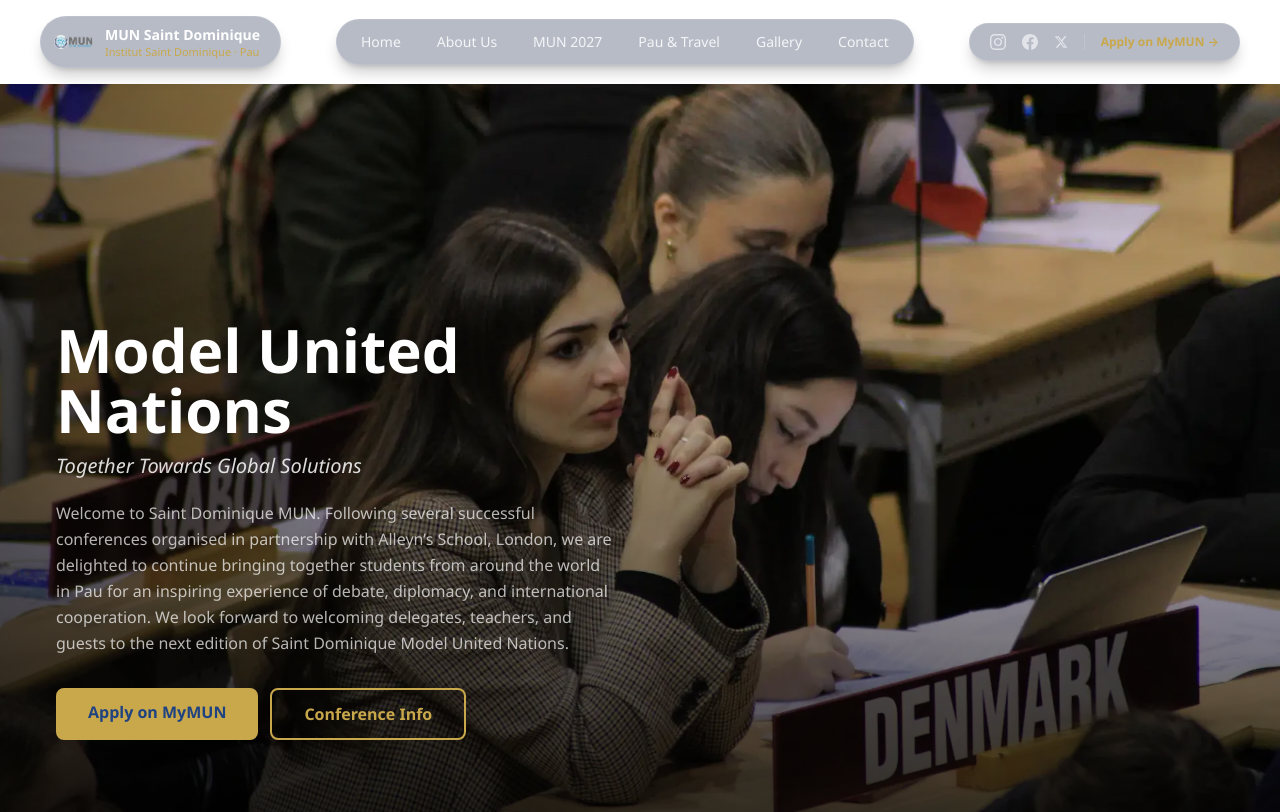
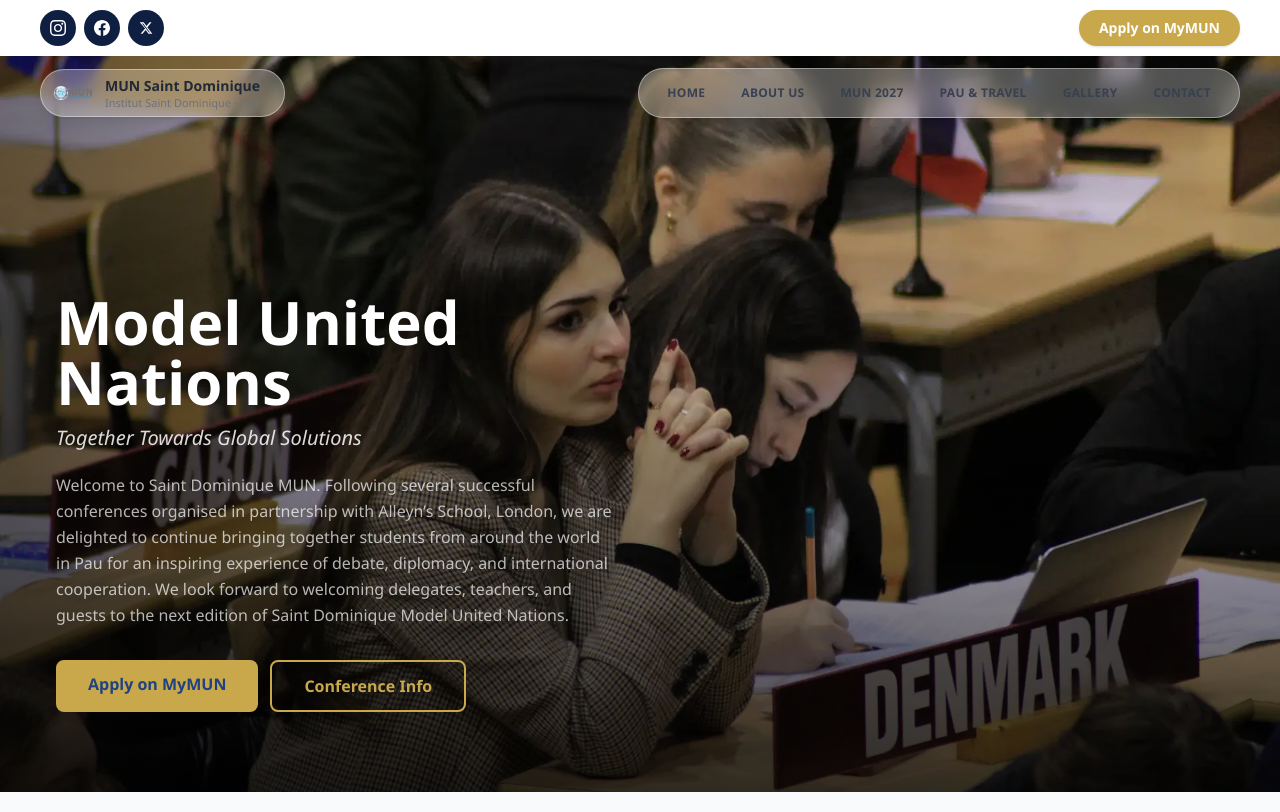
Before and after one commit to gastongabaixtucf8/projet-MUN-saintdo, a Next.js app: page / in a window 1280 px wide. Shown: the top 812 px of the page. Built offline with nearby package versions, Linux system fonts and the light colour scheme.

Commit message:
auto-save

```diff
--- a/components/Header.tsx
+++ b/components/Header.tsx
@@ -2,7 +2,7 @@
 
 import Link from 'next/link'
 import Image from 'next/image'
-import { useEffect, useState } from 'react'
+import { useState } from 'react'
 
 const navLinks = [
   { href: '/', label: 'Home' },
@@ -13,30 +13,41 @@ const navLinks = [
   { href: '/contact', label: 'Contact' },
 ]
 
-const glass = 'bg-navy-dark/30 backdrop-blur-xl backdrop-saturate-150 border border-white/10 shadow-lg shadow-black/20'
+const glass = 'bg-white/30 backdrop-blur-md backdrop-saturate-150 border border-white/40 shadow-lg shadow-black/10'
 
 export default function Header() {
   const [open, setOpen] = useState(false)
-  const [scrolled, setScrolled] = useState(false)
-
-  useEffect(() => {
-    const onScroll = () => setScrolled(window.scrollY > 24)
-    onScroll()
-    window.addEventListener('scroll', onScroll, { passive: true })
-    return () => window.removeEventListener('scroll', onScroll)
-  }, [])
 
   return (
     <header className="sticky top-0 z-50">
-      <div className="px-6 lg:px-10 py-4 flex items-center justify-between gap-4">
 
-        {/* Logo + name pill — fades out on scroll */}
-        <Link
-          href="/"
-          className={`flex items-center gap-3 rounded-full pl-2 pr-5 py-2 transition-all duration-300 ${glass} ${
-            scrolled ? 'opacity-0 -translate-x-1 pointer-events-none' : 'opacity-100'
-          }`}
-        >
+      {/* Top bar: solid white, social circles + Apply button */}
+      <div className="bg-white relative z-20">
+        <div className="px-6 lg:px-10 py-2.5 flex items-center justify-between gap-4">
+          <div className="flex items-center gap-2">
+            <a href="https://www.instagram.com/mun_saintdo/" target="_blank" rel="noopener noreferrer" aria-label="Instagram" className="w-9 h-9 rounded-full bg-navy-dark text-white flex items-center justify-center hover:bg-navy-mid transition-colors">
+              <svg width="16" height="16" fill="currentColor" viewBox="0 0 24 24"><path d="M12 2.163c3.204 0 3.584.012 4.85.07 3.252.148 4.771 1.691 4.919 4.919.058 1.265.069 1.645.069 4.849 0 3.205-.012 3.584-.069 4.849-.149 3.225-1.664 4.771-4.919 4.919-1.266.058-1.644.07-4.85.07-3.204 0-3.584-.012-4.849-.07-3.26-.149-4.771-1.699-4.919-4.92-.058-1.265-.07-1.644-.07-4.849 0-3.204.013-3.583.07-4.849.149-3.227 1.664-4.771 4.919-4.919 1.266-.057 1.645-.069 4.849-.069zm0-2.163c-3.259 0-3.667.014-4.947.072-4.358.2-6.78 2.618-6.98 6.98-.059 1.281-.073 1.689-.073 4.948 0 3.259.014 3.668.072 4.948.2 4.358 2.618 6.78 6.98 6.98 1.281.058 1.689.072 4.948.072 3.259 0 3.668-.014 4.948-.072 4.354-.2 6.782-2.618 6.979-6.98.059-1.28.073-1.689.073-4.948 0-3.259-.014-3.667-.072-4.947-.196-4.354-2.617-6.78-6.979-6.98-1.281-.059-1.69-.073-4.949-.073zm0 5.838c-3.403 0-6.162 2.759-6.162 6.162s2.759 6.163 6.162 6.163 6.162-2.759 6.162-6.163c0-3.403-2.759-6.162-6.162-6.162zm0 10.162c-2.209 0-4-1.79-4-4 0-2.209 1.791-4 4-4s4 1.791 4 4c0 2.21-1.791 4-4 4zm6.406-11.845c-.796 0-1.441.645-1.441 1.44s.645 1.44 1.441 1.44c.795 0 1.439-.645 1.439-1.44s-.644-1.44-1.439-1.44z"/></svg>
+            </a>
+            <a href="https://www.facebook.com/mun.saintdominique" target="_blank" rel="noopener noreferrer" aria-label="Facebook" className="w-9 h-9 rounded-full bg-navy-dark text-white flex items-center justify-center hover:bg-navy-mid transition-colors">
+              <svg width="16" height="16" fill="currentColor" viewBox="0 0 24 24"><path d="M24 12.073c0-6.627-5.373-12-12-12s-12 5.373-12 12c0 5.99 4.388 10.954 10.125 11.854v-8.385H7.078v-3.47h3.047V9.43c0-3.007 1.792-4.669 4.533-4.669 1.312 0 2.686.235 2.686.235v2.953H15.83c-1.491 0-1.956.925-1.956 1.874v2.25h3.328l-.532 3.47h-2.796v8.385C19.612 23.027 24 18.062 24 12.073z"/></svg>
+            </a>
+            <a href="https://x.com/mun_saintdo" target="_blank" rel="noopener noreferrer" aria-label="X / Twitter" className="w-9 h-9 rounded-full bg-navy-dark text-white flex items-center justify-center hover:bg-navy-mid transition-colors">
+              <svg width="14" height="14" fill="currentColor" viewBox="0 0 24 24"><path d="M18.244 2.25h3.308l-7.227 8.26 8.502 11.24H16.17l-4.714-6.231-5.401 6.231H2.747l7.73-8.835L1.254 2.25H8.08l4.713 6.231zm-1.161 17.52h1.833L7.084 4.126H5.117z"/></svg>
+            </a>
+          </div>
+
+          <a href="https://mymun.com/" target="_blank" rel="noopener noreferrer" className="bg-gold hover:bg-yellow-500 text-white font-semibold text-sm rounded-full px-5 py-2 transition-colors shadow whitespace-nowrap">
+            Apply on MyMUN
+          </a>
+        </div>
+      </div>
+
+      {/* Floating pills over the hero */}
+      <div className="absolute top-full left-0 right-0 z-10 px-6 lg:px-10 pt-3">
+        <div className="flex items-center justify-between gap-4">
+
+          {/* Logo pill */}
+          <Link href="/" className={`flex items-center gap-3 rounded-full pl-2 pr-6 py-1.5 ${glass}`}>
             <Image
               src="/images/logo MUN.webp"
               alt="MUN Saint Dominique"
@@ -45,48 +56,27 @@ export default function Header() {
               className="rounded-full"
             />
             <div className="hidden sm:block leading-tight">
-            <p className="text-white font-bold text-sm">MUN Saint Dominique</p>
-            <p className="text-gold text-[11px]">Institut Saint Dominique · Pau</p>
+              <p className="text-gray-800 font-bold text-sm">MUN Saint Dominique</p>
+              <p className="text-gray-500 text-[11px]">Institut Saint Dominique · Pau</p>
             </div>
           </Link>
 
-        {/* Navigation pill — keeps its vertical position; only the side pills move */}
-        <nav className={`hidden lg:flex items-center gap-1 rounded-full px-2 py-1.5 ${glass}`}>
+          {/* Navigation pill */}
+          <nav className={`hidden lg:flex items-center gap-1 rounded-full px-3 py-2 ${glass}`}>
             {navLinks.map(({ href, label }) => (
               <Link
                 key={href}
                 href={href}
-              className="text-white/85 hover:text-white hover:bg-white/10 transition-colors font-medium text-sm px-4 py-1.5 rounded-full"
+                className="text-gray-700 hover:text-gray-900 hover:bg-white/40 transition-colors font-semibold text-xs uppercase tracking-wide px-4 py-2 rounded-full"
               >
                 {label}
               </Link>
             ))}
           </nav>
 
-        {/* Socials + Apply pill — fades out on scroll */}
-        <div
-          className={`hidden lg:flex items-center gap-4 rounded-full px-5 py-2.5 transition-all duration-300 ${glass} ${
-            scrolled ? 'opacity-0 translate-x-1 pointer-events-none' : 'opacity-100'
-          }`}
-        >
-          <a href="https://www.instagram.com/mun_saintdo/" target="_blank" rel="noopener noreferrer" aria-label="Instagram" className="text-white/60 hover:text-gold transition-colors">
-            <svg width="16" height="16" fill="currentColor" viewBox="0 0 24 24"><path d="M12 2.163c3.204 0 3.584.012 4.85.07 3.252.148 4.771 1.691 4.919 4.919.058 1.265.069 1.645.069 4.849 0 3.205-.012 3.584-.069 4.849-.149 3.225-1.664 4.771-4.919 4.919-1.266.058-1.644.07-4.85.07-3.204 0-3.584-.012-4.849-.07-3.26-.149-4.771-1.699-4.919-4.92-.058-1.265-.07-1.644-.07-4.849 0-3.204.013-3.583.07-4.849.149-3.227 1.664-4.771 4.919-4.919 1.266-.057 1.645-.069 4.849-.069zm0-2.163c-3.259 0-3.667.014-4.947.072-4.358.2-6.78 2.618-6.98 6.98-.059 1.281-.073 1.689-.073 4.948 0 3.259.014 3.668.072 4.948.2 4.358 2.618 6.78 6.98 6.98 1.281.058 1.689.072 4.948.072 3.259 0 3.668-.014 4.948-.072 4.354-.2 6.782-2.618 6.979-6.98.059-1.28.073-1.689.073-4.948 0-3.259-.014-3.667-.072-4.947-.196-4.354-2.617-6.78-6.979-6.98-1.281-.059-1.69-.073-4.949-.073zm0 5.838c-3.403 0-6.162 2.759-6.162 6.162s2.759 6.163 6.162 6.163 6.162-2.759 6.162-6.163c0-3.403-2.759-6.162-6.162-6.162zm0 10.162c-2.209 0-4-1.79-4-4 0-2.209 1.791-4 4-4s4 1.791 4 4c0 2.21-1.791 4-4 4zm6.406-11.845c-.796 0-1.441.645-1.441 1.44s.645 1.44 1.441 1.44c.795 0 1.439-.645 1.439-1.44s-.644-1.44-1.439-1.44z"/></svg>
-          </a>
-          <a href="https://www.facebook.com/mun.saintdominique" target="_blank" rel="noopener noreferrer" aria-label="Facebook" className="text-white/60 hover:text-gold transition-colors">
-            <svg width="16" height="16" fill="currentColor" viewBox="0 0 24 24"><path d="M24 12.073c0-6.627-5.373-12-12-12s-12 5.373-12 12c0 5.99 4.388 10.954 10.125 11.854v-8.385H7.078v-3.47h3.047V9.43c0-3.007 1.792-4.669 4.533-4.669 1.312 0 2.686.235 2.686.235v2.953H15.83c-1.491 0-1.956.925-1.956 1.874v2.25h3.328l-.532 3.47h-2.796v8.385C19.612 23.027 24 18.062 24 12.073z"/></svg>
-          </a>
-          <a href="https://x.com/mun_saintdo" target="_blank" rel="noopener noreferrer" aria-label="X / Twitter" className="text-white/60 hover:text-gold transition-colors">
-            <svg width="14" height="14" fill="currentColor" viewBox="0 0 24 24"><path d="M18.244 2.25h3.308l-7.227 8.26 8.502 11.24H16.17l-4.714-6.231-5.401 6.231H2.747l7.73-8.835L1.254 2.25H8.08l4.713 6.231zm-1.161 17.52h1.833L7.084 4.126H5.117z"/></svg>
-          </a>
-          <span className="w-px h-4 bg-white/15" />
-          <a href="https://mymun.com/" target="_blank" rel="noopener noreferrer" className="text-gold text-xs font-semibold hover:underline whitespace-nowrap">
-            Apply on MyMUN →
-          </a>
-        </div>
-
           {/* Mobile hamburger pill */}
           <button
-          className={`lg:hidden text-white p-3 rounded-full ${glass}`}
+            className={`lg:hidden text-gray-800 p-3 rounded-full ${glass}`}
             onClick={() => setOpen(!open)}
             aria-label="Toggle menu"
           >
@@ -101,28 +91,18 @@ export default function Header() {
 
         {/* Mobile menu */}
         {open && (
-        <div className="lg:hidden mx-6 mb-4 rounded-2xl bg-navy-dark/80 backdrop-blur-xl border border-white/10 px-6 py-5 flex flex-col gap-4 shadow-xl">
+          <div className="lg:hidden mt-3 rounded-2xl bg-white/80 backdrop-blur-xl border border-white/50 px-6 py-5 flex flex-col gap-4 shadow-xl">
             {navLinks.map(({ href, label }) => (
-            <Link key={href} href={href} className="text-white hover:text-gold font-medium" onClick={() => setOpen(false)}>
+              <Link key={href} href={href} className="text-gray-800 hover:text-navy font-semibold uppercase tracking-wide text-sm" onClick={() => setOpen(false)}>
                 {label}
               </Link>
             ))}
-          <a href="https://mymun.com/" target="_blank" rel="noopener noreferrer" className="btn-primary text-center mt-2">
-            Register on MyMUN
-          </a>
-          <div className="flex gap-5 pt-3 border-t border-white/10">
-            <a href="https://www.instagram.com/mun_saintdo/" target="_blank" rel="noopener noreferrer" aria-label="Instagram" className="text-white/70 hover:text-gold">
-              <svg width="18" height="18" fill="currentColor" viewBox="0 0 24 24"><path d="M12 2.163c3.204 0 3.584.012 4.85.07 3.252.148 4.771 1.691 4.919 4.919.058 1.265.069 1.645.069 4.849 0 3.205-.012 3.584-.069 4.849-.149 3.225-1.664 4.771-4.919 4.919-1.266.058-1.644.07-4.85.07-3.204 0-3.584-.012-4.849-.07-3.26-.149-4.771-1.699-4.919-4.92-.058-1.265-.07-1.644-.07-4.849 0-3.204.013-3.583.07-4.849.149-3.227 1.664-4.771 4.919-4.919 1.266-.057 1.645-.069 4.849-.069zm0-2.163c-3.259 0-3.667.014-4.947.072-4.358.2-6.78 2.618-6.98 6.98-.059 1.281-.073 1.689-.073 4.948 0 3.259.014 3.668.072 4.948.2 4.358 2.618 6.78 6.98 6.98 1.281.058 1.689.072 4.948.072 3.259 0 3.668-.014 4.948-.072 4.354-.2 6.782-2.618 6.979-6.98.059-1.28.073-1.689.073-4.948 0-3.259-.014-3.667-.072-4.947-.196-4.354-2.617-6.78-6.979-6.98-1.281-.059-1.69-.073-4.949-.073zm0 5.838c-3.403 0-6.162 2.759-6.162 6.162s2.759 6.163 6.162 6.163 6.162-2.759 6.162-6.163c0-3.403-2.759-6.162-6.162-6.162zm0 10.162c-2.209 0-4-1.79-4-4 0-2.209 1.791-4 4-4s4 1.791 4 4c0 2.21-1.791 4-4 4zm6.406-11.845c-.796 0-1.441.645-1.441 1.44s.645 1.44 1.441 1.44c.795 0 1.439-.645 1.439-1.44s-.644-1.44-1.439-1.44z"/></svg>
-            </a>
-            <a href="https://www.facebook.com/mun.saintdominique" target="_blank" rel="noopener noreferrer" aria-label="Facebook" className="text-white/70 hover:text-gold">
-              <svg width="18" height="18" fill="currentColor" viewBox="0 0 24 24"><path d="M24 12.073c0-6.627-5.373-12-12-12s-12 5.373-12 12c0 5.99 4.388 10.954 10.125 11.854v-8.385H7.078v-3.47h3.047V9.43c0-3.007 1.792-4.669 4.533-4.669 1.312 0 2.686.235 2.686.235v2.953H15.83c-1.491 0-1.956.925-1.956 1.874v2.25h3.328l-.532 3.47h-2.796v8.385C19.612 23.027 24 18.062 24 12.073z"/></svg>
-            </a>
-            <a href="https://x.com/mun_saintdo" target="_blank" rel="noopener noreferrer" aria-label="X" className="text-white/70 hover:text-gold">
-              <svg width="16" height="16" fill="currentColor" viewBox="0 0 24 24"><path d="M18.244 2.25h3.308l-7.227 8.26 8.502 11.24H16.17l-4.714-6.231-5.401 6.231H2.747l7.73-8.835L1.254 2.25H8.08l4.713 6.231zm-1.161 17.52h1.833L7.084 4.126H5.117z"/></svg>
+            <a href="https://mymun.com/" target="_blank" rel="noopener noreferrer" className="bg-gold hover:bg-yellow-500 text-white font-semibold text-sm rounded-full px-5 py-2.5 text-center transition-colors mt-1">
+              Apply on MyMUN
             </a>
           </div>
+        )}
       </div>
-      )}
     </header>
   )
 }
```
Also changed, not shown: 1 other file (tests, documents, lock files or other folders). Lines whose indentation alone changed are shown as unchanged.
